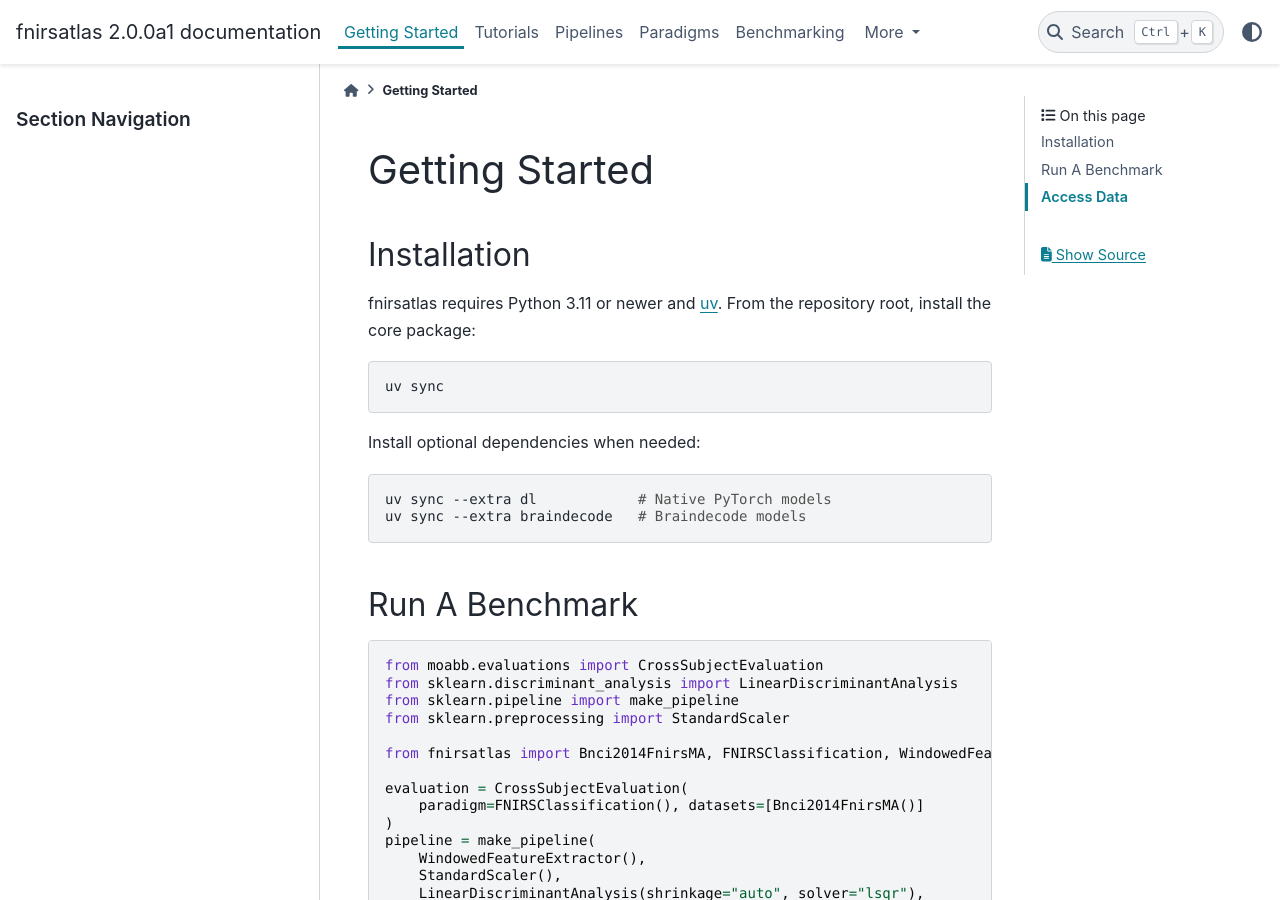
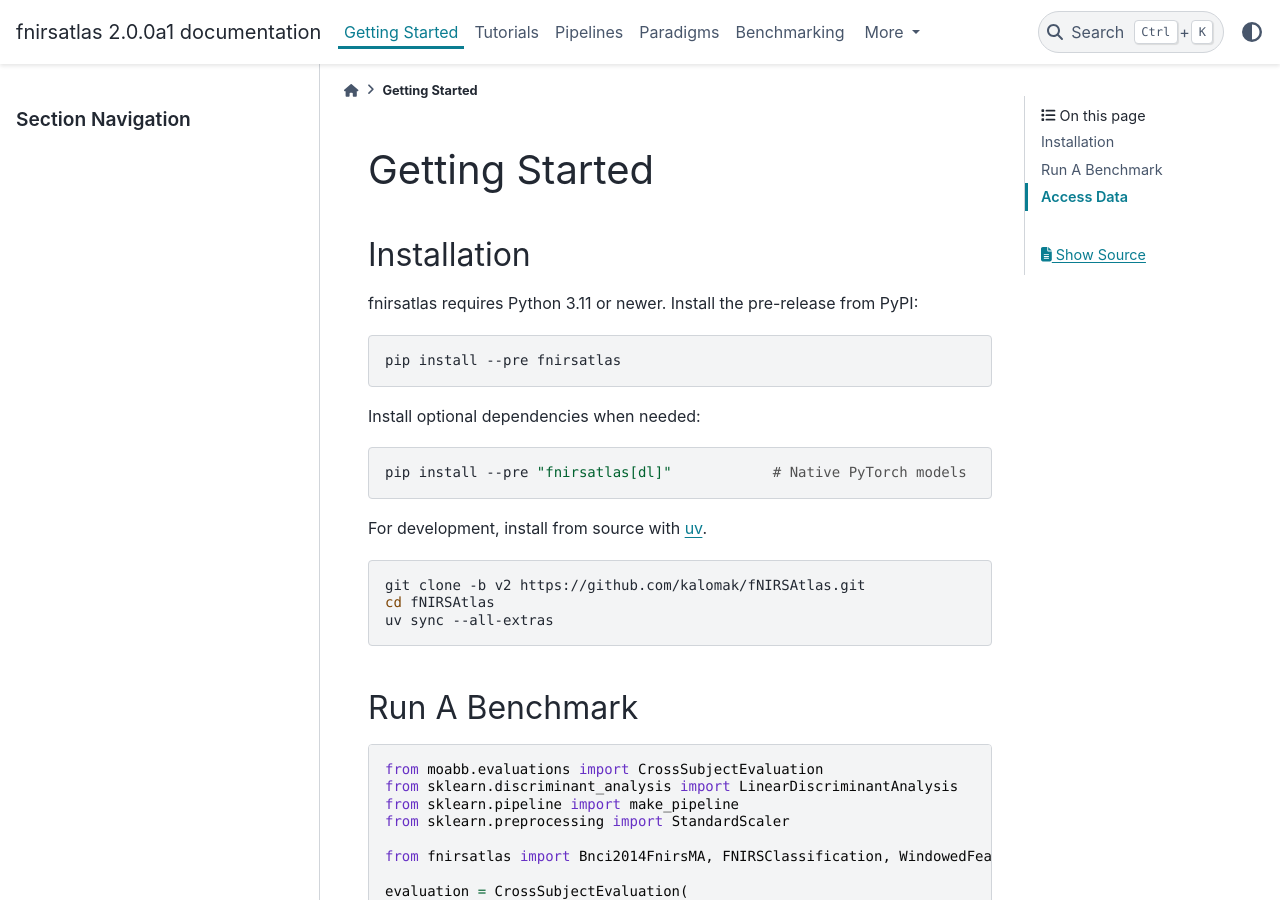
Before and after one commit to kalomak/fNIRSAtlas, a Sphinx documentation site: the page built from docs/getting_started.md, in a window 1280 px wide and 900 px high. Built offline with Sphinx 7.4.7 and the PyData theme 0.15.4, drawn with Linux system fonts in a browser that asks for light colours; pages that are not in the unit, such as notebooks, are missing from menus.

Commit message:
docs: update install instructions and documentation link

````diff
--- a/docs/getting_started.md
+++ b/docs/getting_started.md
@@ -2,18 +2,24 @@
 
 ## Installation
 
-fnirsatlas requires Python 3.11 or newer and [uv](https://docs.astral.sh/uv/).
-From the repository root, install the core package:
+fnirsatlas requires Python 3.11 or newer. Install the pre-release from PyPI:
 
 ```bash
-uv sync
+pip install --pre fnirsatlas
 ```
 
 Install optional dependencies when needed:
 
 ```bash
-uv sync --extra dl            # Native PyTorch models
-uv sync --extra braindecode   # Braindecode models
+pip install --pre "fnirsatlas[dl]"            # Native PyTorch models
+```
+
+For development, install from source with [uv](https://docs.astral.sh/uv/).
+
+```bash
+git clone -b v2 https://github.com/kalomak/fNIRSAtlas.git
+cd fNIRSAtlas
+uv sync --all-extras
 ```
 
 ## Run A Benchmark
````
Also changed, not shown: README.md (+12 -5 lines).
